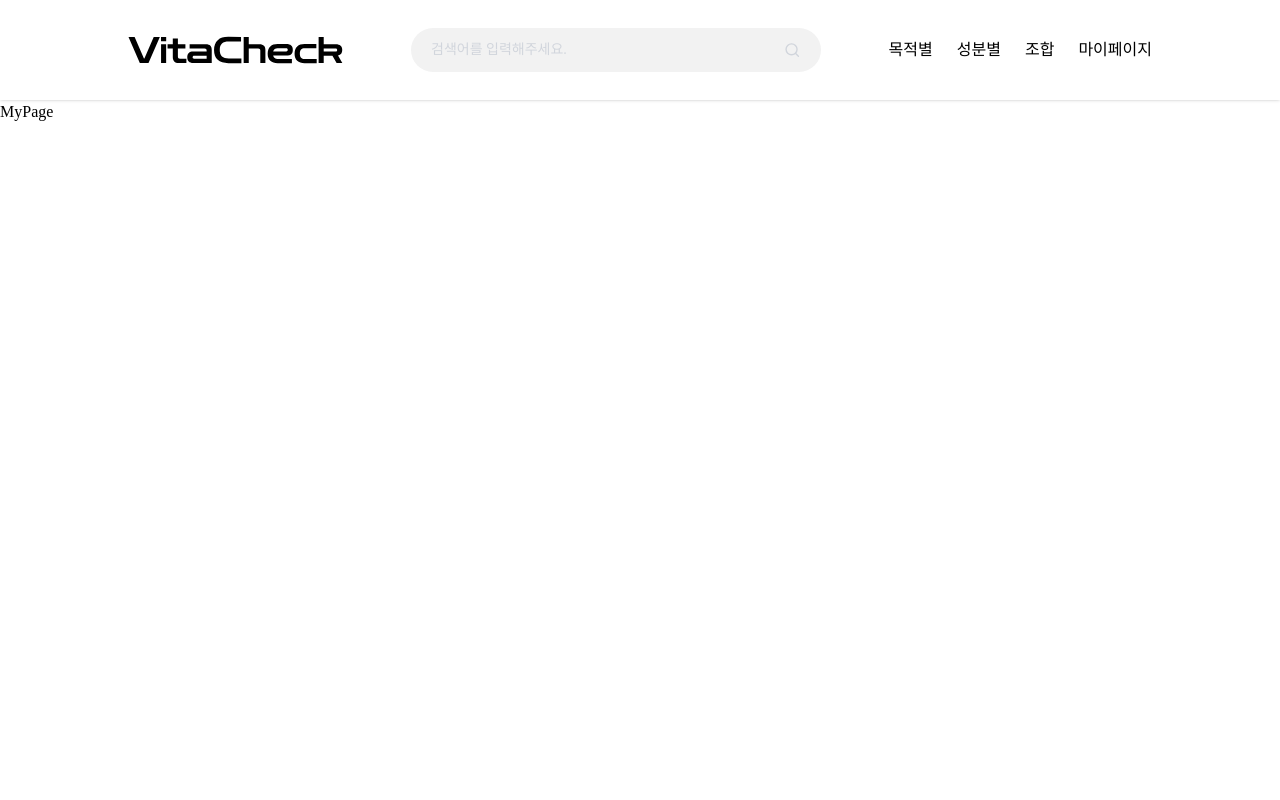
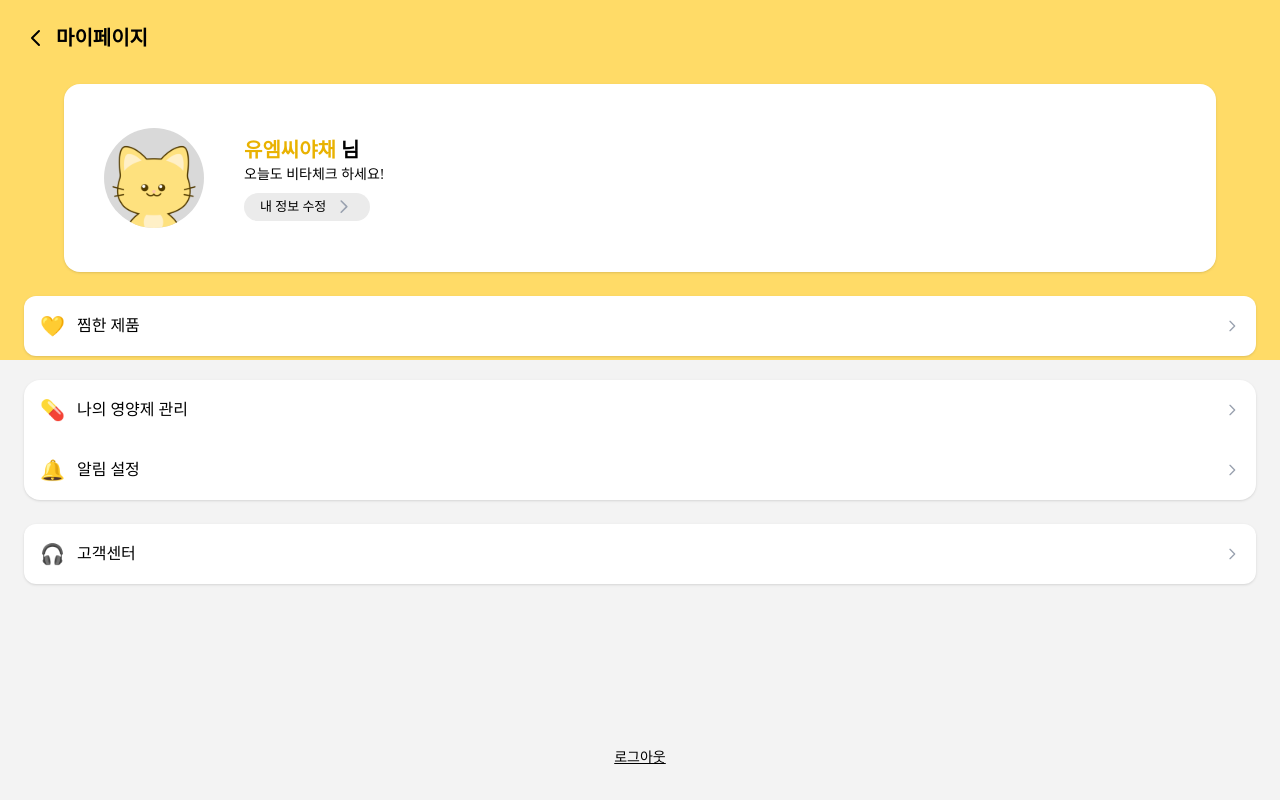
Before and after one commit to VitaCheck/vitacheck-fe, a React (Vite) app: page /mypage in a window 1280 px wide. Built offline with nearby package versions, Linux system fonts and the light colour scheme.

Commit message:
feat/#12: 마이페이지 UI 생성

```diff
--- /dev/null
+++ b/src/components/MyPage/MenuItem.tsx
@@ -0,0 +1,32 @@
+interface MenuItemProps {
+  label: string;
+  icon: string;
+  onClick?: () => void;
+}
+
+function MenuItem(props: MenuItemProps) {
+  const { label, icon, onClick } = props;
+
+  return (
+    <div
+      className="bg-white w-full rounded-xl px-4 py-4 flex items-center justify-between shadow cursor-pointer"
+      onClick={onClick}
+    >
+      <div className="flex items-center space-x-3">
+        <span className="text-xl">{icon}</span>
+        <span className="text-base font-medium">{label}</span>
+      </div>
+      <svg
+        xmlns="http://www.w3.org/2000/svg"
+        fill="none"
+        viewBox="0 0 24 24"
+        strokeWidth={2}
+        stroke="currentColor"
+        className="w-4 h-4 text-gray-400"
+      >
+        <path strokeLinecap="round" strokeLinejoin="round" d="M9 5l7 7-7 7" />
+      </svg>
+    </div>
+  );
+}
+export default MenuItem;
--- a/src/layout/RootLayout.tsx
+++ b/src/layout/RootLayout.tsx
@@ -1,16 +1,20 @@
-import { Outlet } from "react-router-dom";
+import { Outlet, useLocation } from "react-router-dom";
 import Navbar from "../components/NavBar";
 
 const RootLayout = () => {
+  const location = useLocation();
+  const hideNavbar = location.pathname.startsWith("/mypage");
   return (
     <div className="font-[Pretendard] h-full flex flex-col">
-      <header className="fixed top-0 left-0 w-full z-50 bg-white shadow-sm">
-        <div className="w-[80%] md:w-[90%] lg:w-[80%] mx-auto">
-          <Navbar />
-        </div>
-      </header>
+      {!hideNavbar && (
+        <header className="fixed top-0 left-0 w-full z-50 bg-white shadow-sm">
+          <div className="w-[80%] md:w-[90%] lg:w-[80%] mx-auto">
+            <Navbar />
+          </div>
+        </header>
+      )}
 
-      <main className="flex-1 pt-48 md:pt-25">
+      <main className={`${hideNavbar ? "" : "pt-48 md:pt-25"} flex-1`}>
         <Outlet />
       </main>
     </div>
--- a/src/pages/MyPage.tsx
+++ b/src/pages/MyPage.tsx
@@ -1,5 +1,167 @@
-const MyPage = () => {
-  return <div>MyPage</div>;
-};
+import MenuItem from "../components/MyPage/MenuItem";
+import ProfileCat from "../assets/ProfileCat.svg";
+import { useNavigate } from "react-router-dom";
+
+function MyPage() {
+  const navigate = useNavigate();
+
+  const handleEditInfo = () => {
+    alert("내 정보 수정 페이지로 이동");
+  };
+
+  const handleLogout = () => {
+    alert("로그아웃 되었습니다.");
+  };
+
+  const goToMain = () => {
+    navigate("/"); // 메인 페이지로 이동
+  };
+
+  return (
+    <div className="min-h-screen flex flex-col">
+      <div className="absolute top-0 left-0 w-full h-[45vh] bg-[#FFDB67] -z-10" />
+      <div className="absolute top-[45vh] left-0 w-full h-[55vh] bg-[#F3F3F3] -z-10" />
+
+      <div className="flex flex-col flex-1 items-center">
+        <div className="w-full px-6 pt-4 pb-2 flex items-center">
+          <button onClick={goToMain} className="mr-2 text-2xl text-black">
+            <svg
+              xmlns="http://www.w3.org/2000/svg"
+              fill="none"
+              viewBox="0 0 24 24"
+              strokeWidth={2}
+              stroke="currentColor"
+              className="w-6 h-6"
+            >
+              <path
+                strokeLinecap="round"
+                strokeLinejoin="round"
+                d="M15 19l-7-7 7-7"
+              />
+            </svg>
+          </button>
+          <h1 className="text-xl font-semibold py-2">마이페이지</h1>
+        </div>
+
+        {/* 사용자 정보 카드 */}
+        <div className="w-[90%] mt-4 bg-white rounded-2xl p-10 flex items-center shadow py-11">
+          <img
+            src={ProfileCat}
+            alt="profile"
+            className="w-[100px] h-[100px] rounded-[30px] mr-10 object-cover"
+          />
+          <div className="flex-1">
+            <p className="text-[20px] font-semibold text-[#E9B201]">
+              유엠씨야채<span className="text-black"> 님</span>
+            </p>
+            <p className="text-sm">오늘도 비타체크 하세요!</p>
+
+            <button
+              className="mt-2 bg-[#EBEBEB] rounded-full px-4 py-1 flex items-center justify-between cursor-pointer text-[13px]"
+              onClick={handleEditInfo}
+            >
+              <span className="mr-2">내 정보 수정</span>
+              <svg
+                xmlns="http://www.w3.org/2000/svg"
+                fill="none"
+                viewBox="0 0 25 25"
+                strokeWidth={2}
+                stroke="currentColor"
+                className="w-5 h-5 text-gray-400"
+              >
+                <path
+                  strokeLinecap="round"
+                  strokeLinejoin="round"
+                  d="M9 5l7 7-7 7"
+                />
+              </svg>
+            </button>
+          </div>
+        </div>
+
+        {/* 메뉴 리스트 */}
+        <div className="mt-6 w-full px-6 space-y-3">
+          <MenuItem
+            label="찜한 제품"
+            icon="💛"
+            onClick={() => alert("찜한 제품")}
+          />
+
+          <div className="w-full mt-6 mb-6">
+            {/* 박스 전체 */}
+            <div className="bg-white rounded-2xl shadow overflow-hidden">
+              {/* 나의 영양제 관리 (위쪽) */}
+              <div
+                className="flex items-center justify-between px-4 py-4 cursor-pointer"
+                onClick={() => alert("영양제 관리")}
+              >
+                <div className="flex items-center space-x-3">
+                  <span className="text-xl">💊</span>
+                  <span className="text-base font-medium text-black">
+                    나의 영양제 관리
+                  </span>
+                </div>
+                <svg
+                  xmlns="http://www.w3.org/2000/svg"
+                  fill="none"
+                  viewBox="0 0 24 24"
+                  strokeWidth={2}
+                  stroke="currentColor"
+                  className="w-4 h-4 text-gray-400"
+                >
+                  <path
+                    strokeLinecap="round"
+                    strokeLinejoin="round"
+                    d="M9 5l7 7-7 7"
+                  />
+                </svg>
+              </div>
+
+              <div
+                className="flex items-center justify-between px-4 py-4 cursor-pointer"
+                onClick={() => alert("알림 설정")}
+              >
+                <div className="flex items-center space-x-3">
+                  <span className="text-xl">🔔</span>
+                  <span className="text-base font-medium text-black">
+                    알림 설정
+                  </span>
+                </div>
+                <svg
+                  xmlns="http://www.w3.org/2000/svg"
+                  fill="none"
+                  viewBox="0 0 24 24"
+                  strokeWidth={2}
+                  stroke="currentColor"
+                  className="w-4 h-4 text-gray-400"
+                >
+                  <path
+                    strokeLinecap="round"
+                    strokeLinejoin="round"
+                    d="M9 5l7 7-7 7"
+                  />
+                </svg>
+              </div>
+            </div>
+          </div>
+
+          <MenuItem
+            label="고객센터"
+            icon="🎧"
+            onClick={() => alert("고객센터")}
+          />
+        </div>
+
+        {/* 로그아웃 */}
+        <div
+          className="mt-auto mb-8 text-black text-sm underline cursor-pointer"
+          onClick={handleLogout}
+        >
+          로그아웃
+        </div>
+      </div>
+    </div>
+  );
+}
 
 export default MyPage;
```
Also changed, not shown: src/assets/BaseProfile.svg (added), src/assets/ProfileCat.svg (added).
